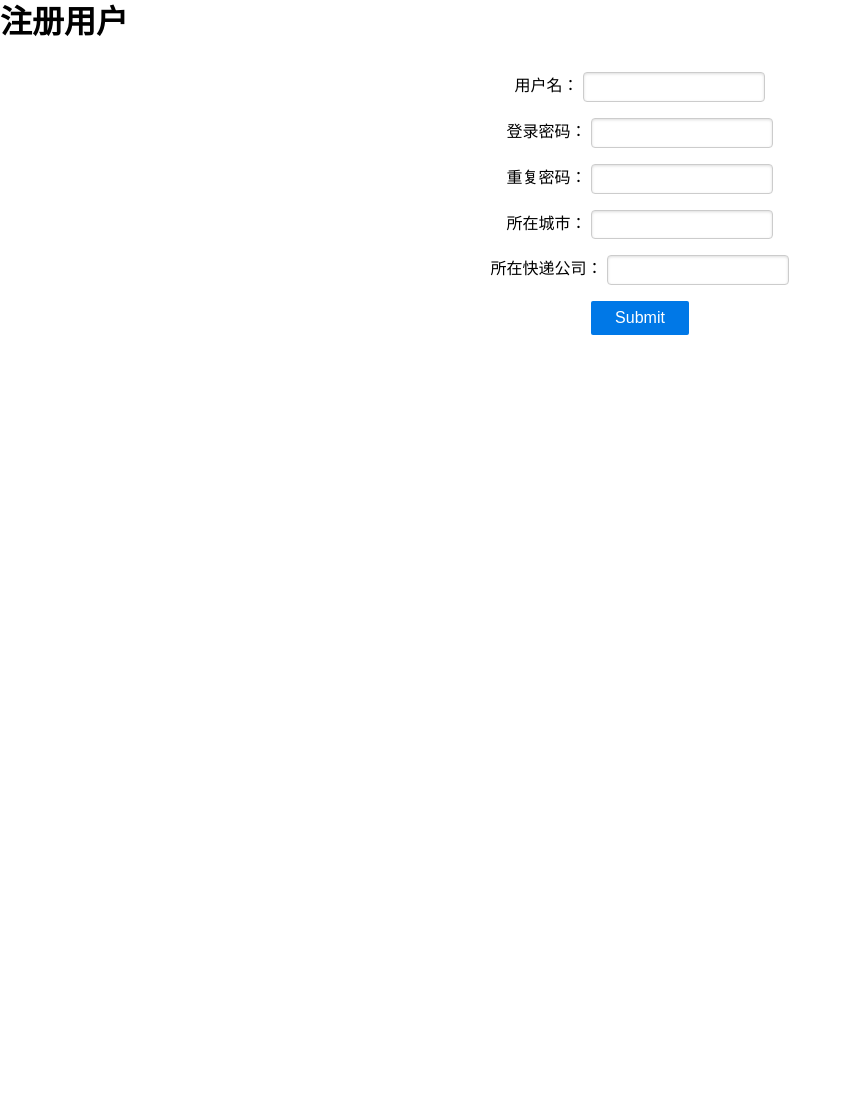
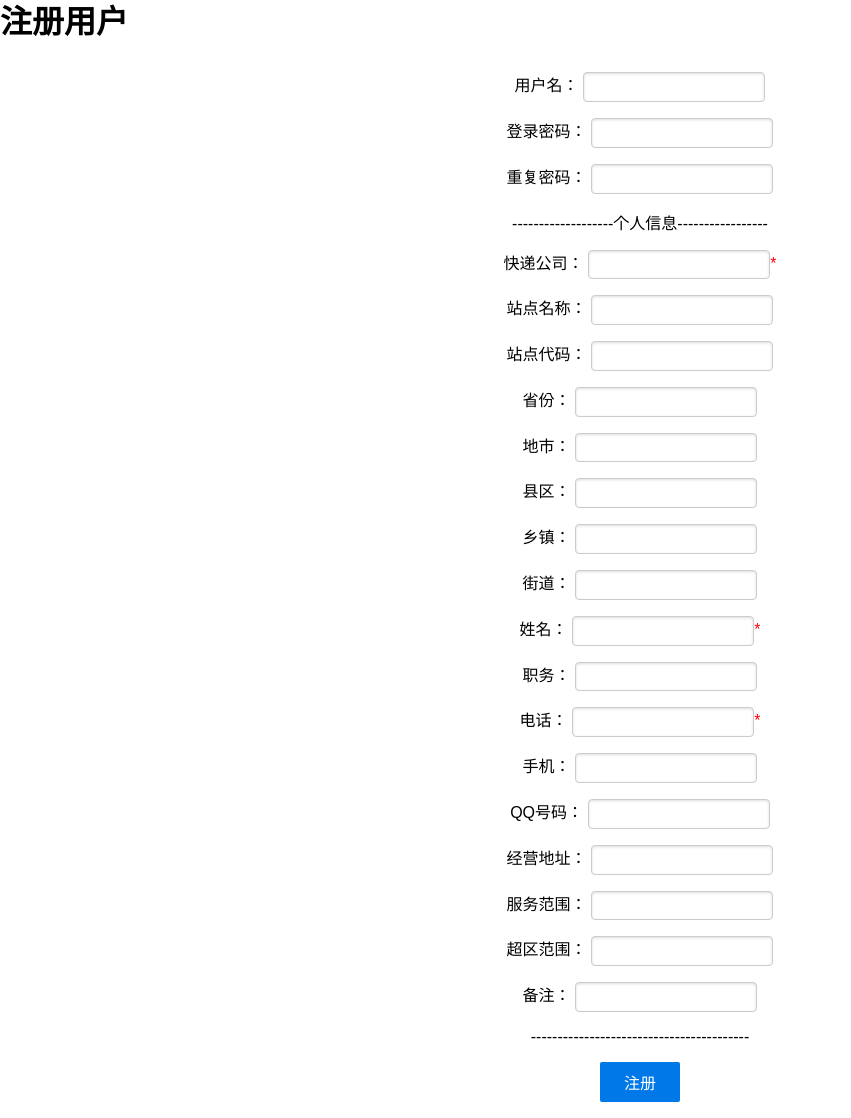
Before and after one commit to taojy123/SmartContacts, a Django app: page /regist/ in a window 1280 px wide. Shown: the part 320-1438 px from the top of the page, without its empty margins (0-851 px from the left). Before the commit the page ends 655 px from the top, so only its background shows below. Run offline with Django 3.2, Linux system fonts and the light colour scheme; parts of the project's set-up code (start-up, migrations or seed data) failed here and were passed over.

Commit message:
注册信息

```diff
--- a/smart_contacts/views.py
+++ b/smart_contacts/views.py
@@ -514,11 +514,27 @@ def register(request):
     username = request.REQUEST.get('username', '')
     password = request.REQUEST.get('password', '')
     password2 = request.REQUEST.get('password2', '')
-    city = request.REQUEST.get('city', '')
-    company = request.REQUEST.get('company', '')
 
-    if not city or not company:
-        return HttpResponse("<script>alert('请输入所在城市和公司');top.location='/regist/'</script>")
+    KuaiDiGongSi = request.REQUEST.get('KuaiDiGongSi', '')
+    ZhanDianMingCheng = request.REQUEST.get('ZhanDianMingCheng', '')
+    ZhanDianDaiMa = request.REQUEST.get('ZhanDianDaiMa', '')
+    ShengFen = request.REQUEST.get('ShengFen', '')
+    DiShi = request.REQUEST.get('DiShi', '')
+    XianQu = request.REQUEST.get('XianQu', '')
+    XiangZhen = request.REQUEST.get('XiangZhen', '')
+    JieDao = request.REQUEST.get('JieDao', '')
+    XingMing = request.REQUEST.get('XingMing', '')
+    ZhiWu = request.REQUEST.get('ZhiWu', '')
+    DianHua = request.REQUEST.get('DianHua', '')
+    ShouJi = request.REQUEST.get('ShouJi', '')
+    QQHaoMa = request.REQUEST.get('QQHaoMa', '')
+    JingYingDiZhi = request.REQUEST.get('JingYingDiZhi', '')
+    FuWuFanWei = request.REQUEST.get('FuWuFanWei', '')
+    ChaoQuFanWei = request.REQUEST.get('ChaoQuFanWei', '')
+    BeiZhu = request.REQUEST.get('BeiZhu', '')
+
+    if not(KuaiDiGongSi and XingMing and DianHua):
+        return HttpResponse("<script>alert('请输入带*的必要信息');top.location='/regist/'</script>")
 
     if password != password2:
         return HttpResponse("<script>alert('两次输入密码不一致');top.location='/regist/'</script>")
@@ -526,16 +542,32 @@ def register(request):
     if User.objects.filter(username = username):
         return HttpResponse("<script>alert('该用户已存在,换个用户名吧');top.location='/regist/'</script>")
 
+
     u = User()
     u.username = username
     u.set_password(password)
     u.save()
 
-    ui = User_info()
-    ui.user_id = u.id
-    ui.city = city
-    ui.company = company
-    ui.save()
+    c = Contacts()
+    c.user_id = 0
+    c.KuaiDiGongSi = KuaiDiGongSi
+    c.ZhanDianMingCheng = ZhanDianMingCheng
+    c.ZhanDianDaiMa = ZhanDianDaiMa
+    c.ShengFen = ShengFen
+    c.DiShi = DiShi
+    c.XianQu = XianQu
+    c.XiangZhen = XiangZhen
+    c.JieDao = JieDao
+    c.XingMing = XingMing
+    c.ZhiWu = ZhiWu
+    c.DianHua = DianHua
+    c.ShouJi = ShouJi
+    c.QQHaoMa = QQHaoMa
+    c.JingYingDiZhi = JingYingDiZhi
+    c.FuWuFanWei = FuWuFanWei
+    c.ChaoQuFanWei = ChaoQuFanWei
+    c.BeiZhu = BeiZhu
+    c.save()
 
     return HttpResponse("<script>alert('恭喜,注册成功!');top.location='/'</script>")
 
--- a/templates/regist.html
+++ b/templates/regist.html
@@ -40,6 +40,7 @@
         <div id="content" style="text-align: center;margin-top: 30px">
 
             <form class="pure-form" action="/register/">
+
                 <p>
                     用户名：
                     <input type="text" name="username">
@@ -52,16 +53,82 @@
                     重复密码：
                     <input type="password" name="password2">
                 </p>
+
+                <p>-------------------个人信息-----------------</p>
+
                 <p>
-                    所在城市：
-                    <input type="text" name="city">
+                    快递公司：
+                    <input type="text" name="KuaiDiGongSi"><span style="color: red">*</span>
                 </p>
                 <p>
-                    所在快递公司：
-                    <input type="text" name="company">
+                    站点名称：
+                    <input type="text" name="ZhanDianMingCheng">
                 </p>
                 <p>
-                    <input type="submit" class="pure-button pure-button-primary">
+                    站点代码：
+                    <input type="text" name="ZhanDianDaiMa">
+                </p>
+                <p>
+                    省份：
+                    <input type="text" name="ShengFen">
+                </p>
+                <p>
+                    地市：
+                    <input type="text" name="DiShi">
+                </p>
+                <p>
+                    县区：
+                    <input type="text" name="XianQu">
+                </p>
+                <p>
+                    乡镇：
+                    <input type="text" name="XiangZhen">
+                </p>
+                <p>
+                    街道：
+                    <input type="text" name="JieDao">
+                </p>
+                <p>
+                    姓名：
+                    <input type="text" name="XingMing"><span style="color: red">*</span>
+                </p>
+                <p>
+                    职务：
+                    <input type="text" name="ZhiWu">
+                </p>
+                <p>
+                    电话：
+                    <input type="text" name="DianHua"><span style="color: red">*</span>
+                </p>
+                <p>
+                    手机：
+                    <input type="text" name="ShouJi">
+                </p>
+                <p>
+                    QQ号码：
+                    <input type="text" name="QQHaoMa">
+                </p>
+                <p>
+                    经营地址：
+                    <input type="text" name="JingYingDiZhi">
+                </p>
+                <p>
+                    服务范围：
+                    <input type="text" name="FuWuFanWei">
+                </p>
+                <p>
+                    超区范围：
+                    <input type="text" name="ChaoQuFanWei">
+                </p>
+                <p>
+                    备注：
+                    <input type="text" name="BeiZhu">
+                </p>
+
+                <p>-----------------------------------------</p>
+
+                <p>
+                    <input type="submit" value="注册" class="pure-button pure-button-primary">
                 </p>
             </form>
 
```
Also changed, not shown: smart_contacts/settings.py (+21 -36 lines).
